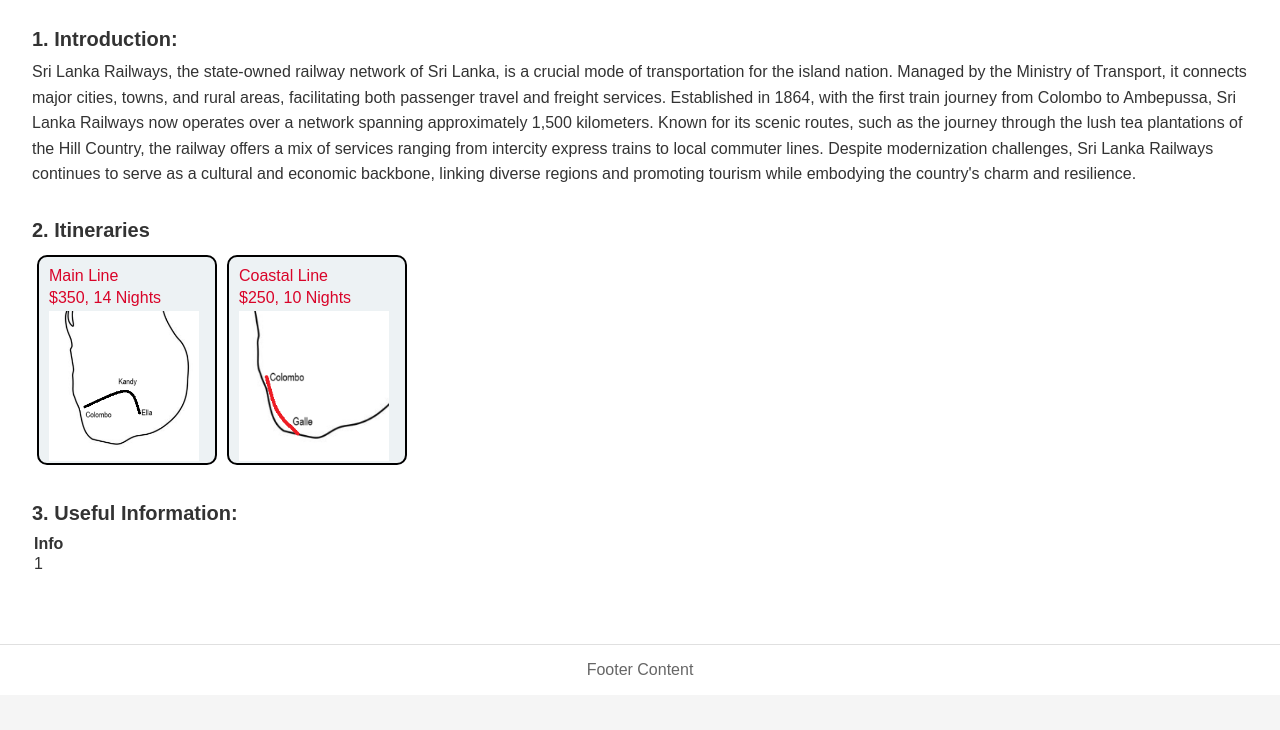
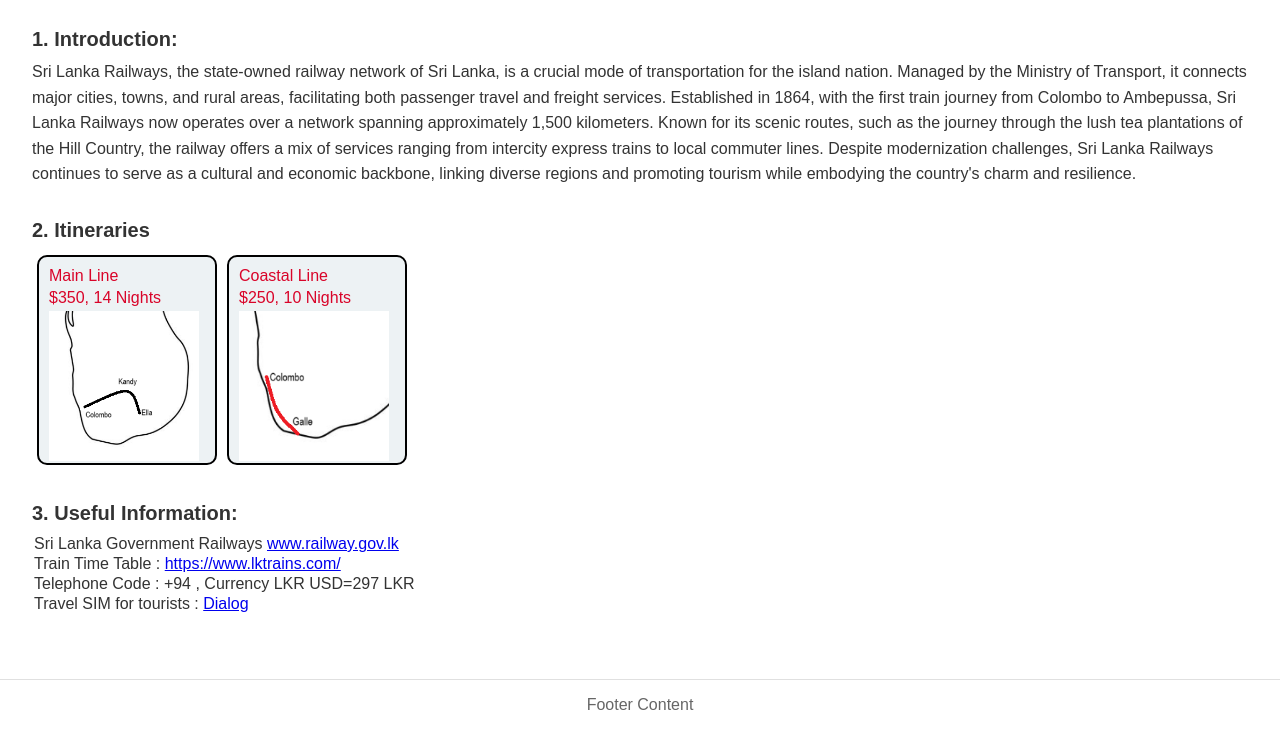
Before and after one commit to ganku/trainworld, a plain HTML site: page Srilanka.html in a window 1280 px wide. Shown: the part 105-835 px from the top of the page. Before the commit the page ends 800 px from the top, so only its background shows below. Drawn offline with Linux system fonts and the light colour scheme.

Commit message:
Add files via upload

```diff
--- a/Srilanka.html
+++ b/Srilanka.html
@@ -11,7 +11,7 @@
     <header>
         <h1>World Train Travel</h1>
         <div class="horizontal-nav">
-            <a href="/index1.html">Home</a>
+            <a href="index.html">Home</a>
             <a href="#section2">Destinations</a>
             <a href="#section4">About Us</a>
 			<a href="javascript:void(0)" onclick="w3_open()"><img src="images/menu.png"" alt="open" width="20" height="20"></a>
@@ -43,9 +43,11 @@
 			</section>
 			<section id="section3">
 				<h2>3. Useful Information:</h2>
-				<table class="w3-table-all">
-				<th>Info</th>
-				<tr><td>1</td></tr>
+				<table>
+				<tr><td>Sri Lanka Government Railways <a href="www.railway.gov.lk">www.railway.gov.lk</a></td></tr>
+				<tr><td>Train Time Table : <a href="https://www.lktrains.com/">https://www.lktrains.com/</a></td></tr>
+				<tr><td>Telephone Code : +94 , 	Currency LKR USD=297 LKR</td></tr>
+				<tr><td>Travel SIM for tourists : <a href="https://www.dialog.lk/buy-best-tourist-sim-plan-in-sri-lanka">Dialog</a></td></tr>
 				</table>
 			</section>
         </main>
```
